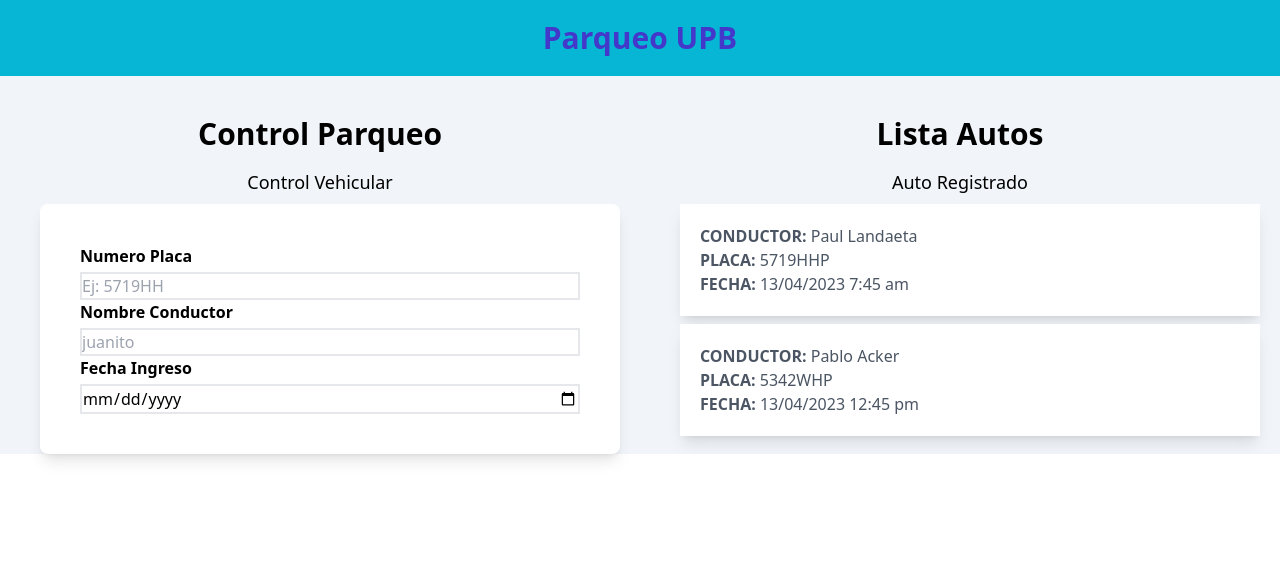
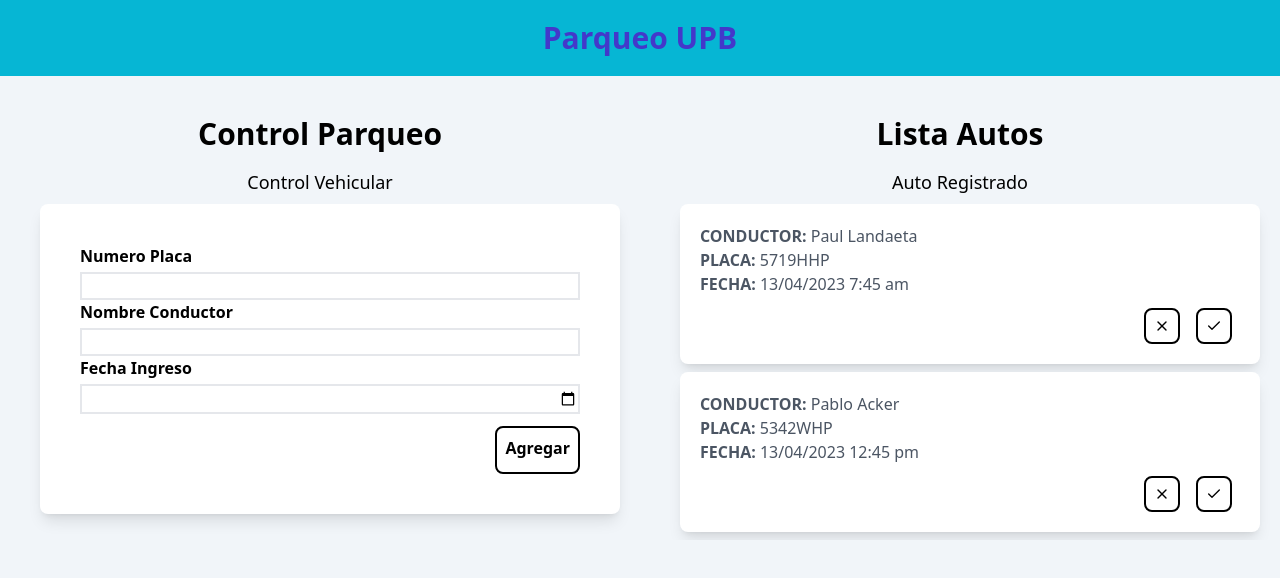
Before and after one commit to JZane21/capacitacion-react, a React (Vite) app: page / in a window 1280 px wide. Shown: the top 578 px of the page. Built offline with nearby package versions, Linux system fonts and the light colour scheme.

Commit message:
agregando iconos a la app

```diff
--- a/index.html
+++ b/index.html
@@ -6,7 +6,7 @@
     <meta name="viewport" content="width=device-width, initial-scale=1.0" />
     <title>Vite + React</title>
   </head>
-  <body>
+  <body style="background-color: #f1f5f9;">
     <div id="root"></div>
     <script type="module" src="/src/main.jsx"></script>
   </body>
--- a/package.json
+++ b/package.json
@@ -4,13 +4,14 @@
   "version": "0.0.0",
   "type": "module",
   "scripts": {
-    "dev": "vite",
+    "start": "vite",
     "build": "vite build",
     "preview": "vite preview"
   },
   "dependencies": {
     "react": "^18.2.0",
-    "react-dom": "^18.2.0"
+    "react-dom": "^18.2.0",
+    "react-icons": "^4.8.0"
   },
   "devDependencies": {
     "@types/react": "^18.0.28",
--- a/src/App.jsx
+++ b/src/App.jsx
@@ -26,7 +26,7 @@ function App() {
   // const [count, setCount] = useState(0);
 
   return (
-    <div className='bg-slate-100'>
+    <div>
       <Header/>
       <Content/>
     </div>
--- /dev/null
+++ b/src/components/BottonRegistrar.jsx
@@ -0,0 +1,18 @@
+export const BottonRegistrar = () => {
+  return (
+    <div className="flex flex-row-reverse">
+        <button className="
+        relative
+        border-black
+        border-2
+        rounded-lg
+        p-2
+        pb-3
+        font-bold
+        mt-3
+        ">
+            Agregar
+        </button>
+    </div>
+  )
+}
--- /dev/null
+++ b/src/components/ButtonTypeOne.jsx
@@ -0,0 +1,26 @@
+// import { BsPencilSquare,BsFillTrashFill } from "react-icons/fa";
+import { FiCheck, FiX } from "react-icons/fi";
+export const ButtonTypeOne = (props) => {
+    const tipoSimbolo = props.tipoSimbolo.toLowerCase();
+    const accion = props.accion;
+    return (
+    <button
+    className="
+    relative
+        border-black
+        border-2
+        rounded-lg
+        p-2
+        pb-2
+        font-bold
+        mt-3
+        ml-2
+        mr-2
+    "
+    onClick={accion}
+    >
+        {tipoSimbolo === "editar" && <FiCheck/>}
+        {tipoSimbolo === "eliminar" && <FiX/>}
+    </button>
+  )
+}
--- a/src/components/Card.jsx
+++ b/src/components/Card.jsx
@@ -1,6 +1,16 @@
+import { ButtonTypeOne } from "./ButtonTypeOne";
+
 export const Card = (props) => {
 
   const {name,plate,registerDate} = props.person;
+
+  const mensajeEditar = () => {
+    alert("EDITANDO");
+  };
+
+  const mensajeEliminando = () => {
+    alert("ELIMINANDO");
+  };
 
   return (
     <div className="
@@ -13,7 +23,9 @@ export const Card = (props) => {
     ml-10
     mr-5
     p-5
+    rounded-lg
     ">
+
       <p className="font-bold uppercase text-gray-600">
         Conductor: {" "}
         <span className="font-normal normal-case">{name}</span>
@@ -26,6 +38,20 @@ export const Card = (props) => {
         Fecha: {" "}
         <span className="font-normal normal-case">{registerDate}</span>
       </p>
+
+      <div  className="flex flex-row-reverse">
+        <ButtonTypeOne
+          tipoSimbolo="editar"
+          accion={mensajeEditar}
+        />
+
+        <ButtonTypeOne
+          tipoSimbolo="eliminar"
+          accion={mensajeEliminando}
+        />
+      </div>
+
     </div>
   );
+
 };
--- a/src/components/Formulario.jsx
+++ b/src/components/Formulario.jsx
@@ -1,3 +1,5 @@
+import { BottonRegistrar } from "./BottonRegistrar"
+
 export const Formulario = () => {
   return (
     <div className="md:w-1/2">
@@ -5,22 +7,31 @@ export const Formulario = () => {
       <p className="text-lg text-center mt-4">
         Control Vehicular
       </p>
-      <form className="bg-white p-10 rounded-lg shadow-lg ml-10 mr-5 mt-2">
+      <form className="grid bg-white p-10 rounded-lg shadow-lg ml-10 mr-5 mt-2">
         <label className="font-bold">
           Numero Placa
         </label>
-        <input placeholder="Ej: 5719HH" className="border-2 w-full mt-1" type="text" />
+        <input className="border-2 w-full mt-1" type="text" />
 
         <label className="font-bold">
           Nombre Conductor
         </label>
-        <input placeholder="juanito" className="border-2 w-full mt-1" type="text" />
+        <input className="border-2 w-full mt-1" type="text" />
 
         <label className="font-bold">
           Fecha Ingreso
         </label>
-        <input placeholder="dd/mm/yyyy" className="border-2 w-full mt-1" type="date" />
+        <input className="
+        border-2
+        w-full
+        mt-1
+        text-transparent
+        "
+        type="date" />
+
+        <BottonRegistrar/>
       </form>
+
     </div>
   )
 }
```
Also changed, not shown: 1 other file (tests, documents, lock files or other folders).
